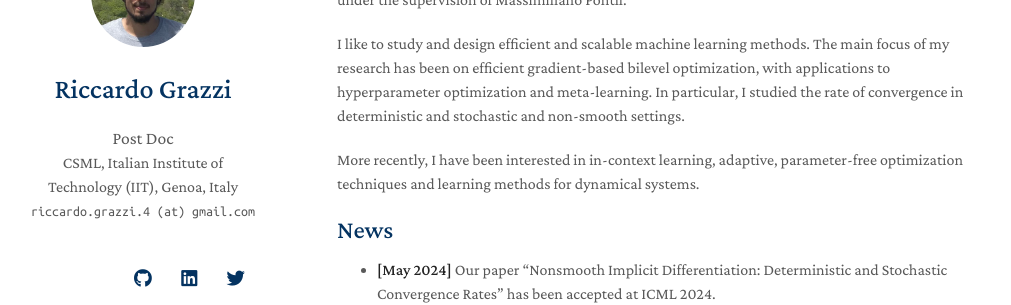
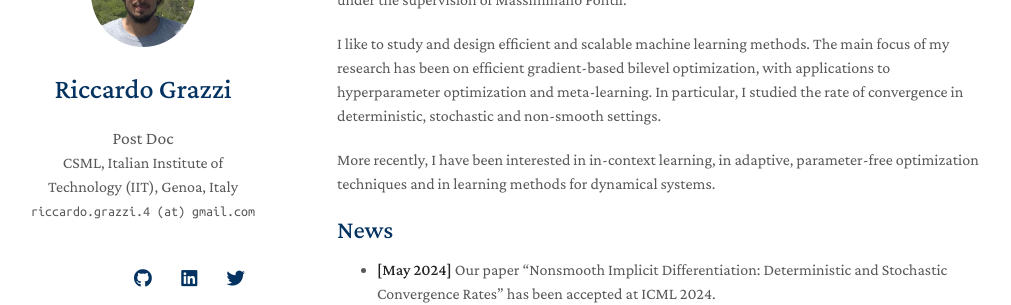
Before and after one commit to prolearner/riccardograzzi.github.io, a Jekyll site: the page built from index.md, in a window 1280 px wide and 900 px high. Shown: the part 145-450 px from the top of the window, without its empty margins (133-1144 px from the left). Built offline with Jekyll 4.4.1, drawn with Linux system fonts in a browser that asks for light colours; nearby versions of some CDN libraries; a style sheet for code colours, icons or effects is not loaded; our own code applies the rules of GitHub Pages for plain Markdown files.

Commit message:
small corrections

```diff
--- a/index.md
+++ b/index.md
@@ -7,9 +7,9 @@ layout: homepage
 I am a Post Doc in the CSML group in IIT in Genoa and was previously a PhD Student at IIT and UCL under the supervision of Massimiliano Pontil.
 
 I like to study and design efficient and scalable machine learning methods.
-The main focus of my research has been on efficient gradient-based bilevel optimization, with applications to hyperparameter optimization and meta-learning. In particular, I studied the rate of convergence in deterministic and stochastic and non-smooth settings.
+The main focus of my research has been on efficient gradient-based bilevel optimization, with applications to hyperparameter optimization and meta-learning. In particular, I studied the rate of convergence in deterministic, stochastic and non-smooth settings.
 
-More recently, I have been interested in in-context learning, adaptive, parameter-free optimization techniques and learning methods for dynamical systems.
+More recently, I have been interested in in-context learning, in adaptive, parameter-free optimization techniques and in learning methods for dynamical systems.
 
 <!-- ## Research Interests
 
```
